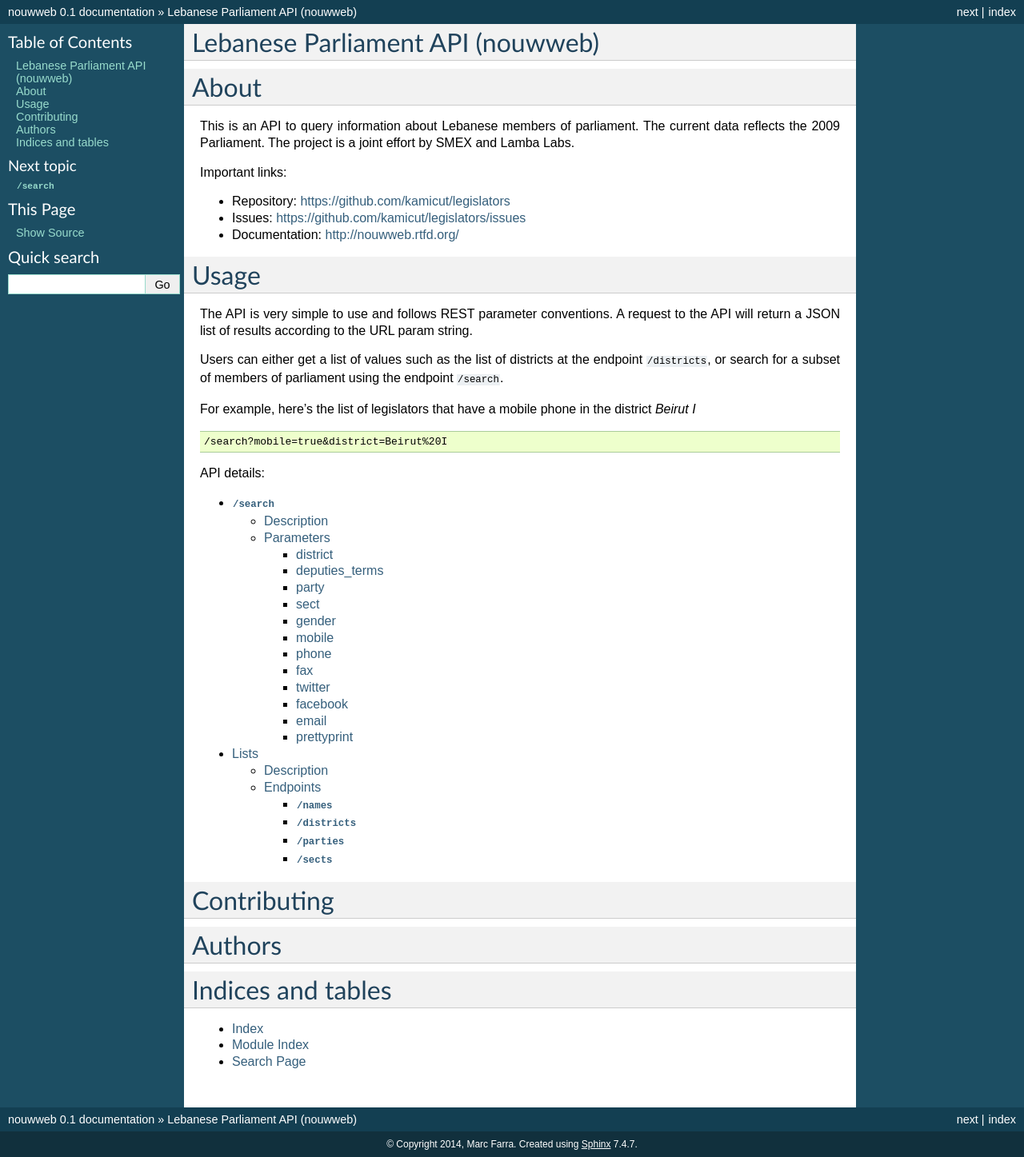
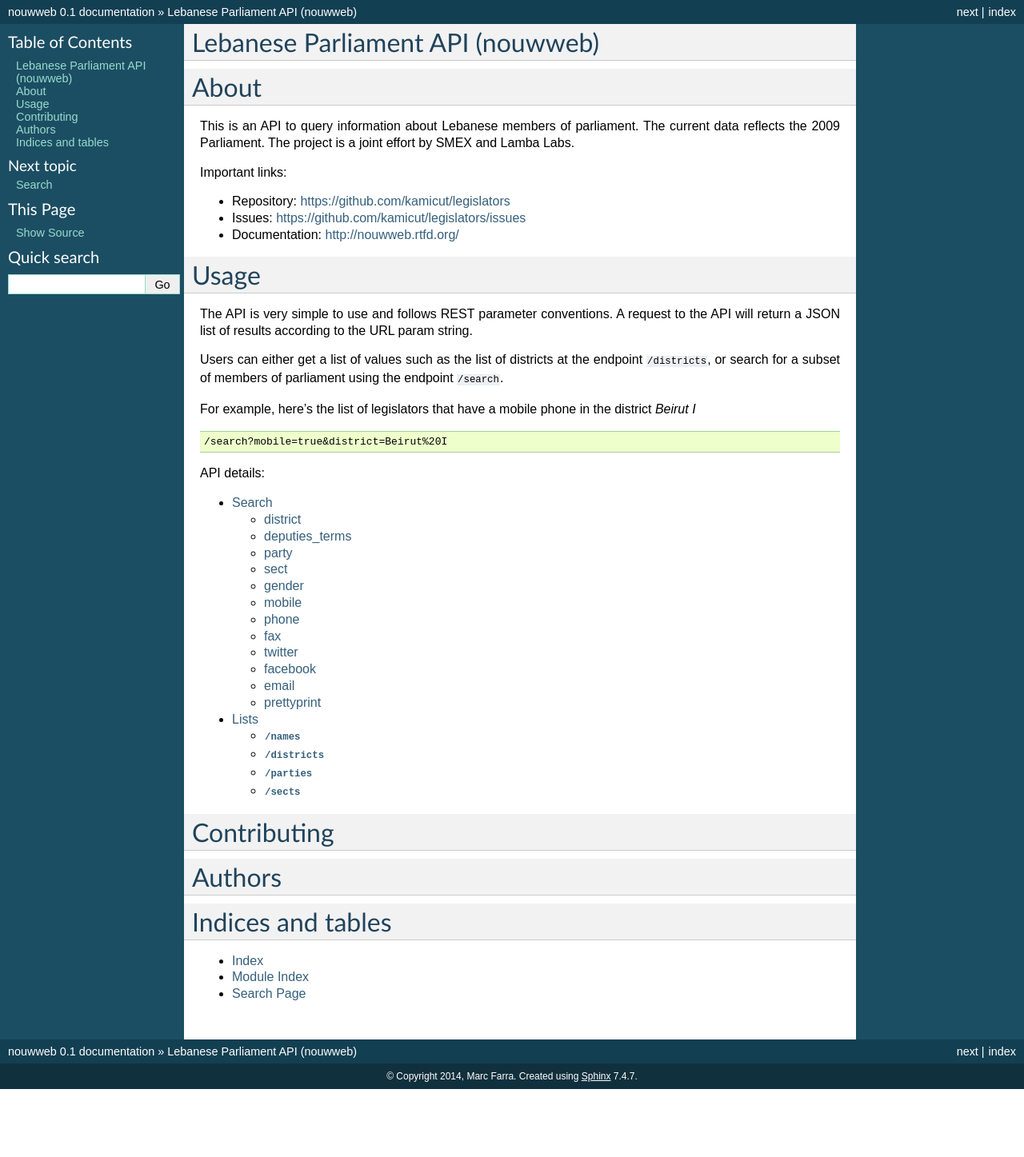
Before and after one commit to kamicut/legislators, a Sphinx documentation site: the page built from docs/index.rst, in a window 1280 px wide. Shown: the whole page at 80% size. Built offline with Sphinx 7.4.7, drawn with Linux system fonts in a browser that asks for light colours; after the commit the page ends 1362 px from its top, so only the background shows below that.

Commit message:
Update docs

```diff
--- a/docs/usage/lists.rst
+++ b/docs/usage/lists.rst
@@ -1,23 +1,19 @@
 Lists
 ========
 
-Description
------------
-The API provides for three endpoints that will generate lists of data. These are useful for secondary queries to the ``/search`` endpoint.
+The API provides for four endpoints that will generate lists of data. These are useful for secondary queries to the ``/search`` endpoint.
 
-Endpoints
-----------
 
 ``/names``
-^^^^^^^^^^
+------------------
 Returns the list of names of the 2009 legislators in English and in Arabic.
 
 ``/districts``
-^^^^^^^^^^^^^^^^^^^^
+------------------
 Returns the list of districts and the number of legislators in that district.
 
 ``/parties``
-^^^^^^^^^^^^^^^^^^^^
+------------------
 Returns the list of political parties and the number of legislators of that party.
 Some parliamentary members belong to two parties. The list will account for that by creating a duplicate listing
 that includes both parties.
@@ -31,5 +27,5 @@ that includes both parties.
 	- ...
 
 ``/sects``
-^^^^^^^^^^
+------------------
 Returns the list of sects and the number of legislators that are part of that sect.
--- a/docs/usage/search.rst
+++ b/docs/usage/search.rst
@@ -1,8 +1,5 @@
-``/search``
+Search
 ===========
-
-Description
------------
 
 The ``/search`` endpoint is the main access to the API and allows the user to find information about the current members of parliament. There are multiple paramaters that can be added to the URL to filter and group the results of a query.
 
@@ -18,8 +15,6 @@ If a value contains a space such as ``Beirut I`` it should be `properly encoded
 
 	/search?mobile=true&district=Beirut%20I
 
-Parameters
------------
 
 The parameters are:
 
@@ -41,7 +36,7 @@ The parameters are:
 In some parameters such as ``district`` and ``parties``, the value of the parameter has to correspond to an existing value from a list we provide at a different API endpoint such as ``/districts`` and ``/parties``.
 
 district
-^^^^^^^^
+---------
 The district that the member of parliament represents. The name should be one that appears at the API endpoint ``/districts``
 
 .. code-block:: none
@@ -50,7 +45,7 @@ The district that the member of parliament represents. The name should be one th
 	&district=Metn
 
 deputies_terms
-^^^^^^^^^^^^^^^^
+------------------
 The terms in parliament in which the legislator has been elected.
 
 .. code-block:: none
@@ -59,7 +54,7 @@ The terms in parliament in which the legislator has been elected.
 	&deputies_term=1992
 
 party
-^^^^^^^^
+---------
 The legislators that belong to a certain political party. The name should be one that appears at the API endpoint ``/parties``
 
 .. code-block:: none
@@ -68,7 +63,7 @@ The legislators that belong to a certain political party. The name should be one
 	&party=Zahle%20Bloc
 
 sect
-^^^^^^^^
+---------
 The legislators that belong to a certain sect. The name should be one that appears at the API endpoint ``/sects``
 
 .. code-block:: none
@@ -77,7 +72,7 @@ The legislators that belong to a certain sect. The name should be one that appea
 	&sect=Maronite
 
 gender
-^^^^^^^^
+---------
 Can be either ``Female`` or ``Male``.
 
 .. code-block:: none
@@ -86,7 +81,7 @@ Can be either ``Female`` or ``Male``.
 	&gender=Female
 
 mobile
-^^^^^^^^
+---------
 Can be either ``true`` or ``false``. Lists representatives for which we have a mobile number.
 
 .. code-block:: none
@@ -95,7 +90,7 @@ Can be either ``true`` or ``false``. Lists representatives for which we have a m
 	&mobile=true
 
 phone
-^^^^^^^^
+---------
 Can be either ``true`` or ``false``. Lists representatives for which we have a landline number.
 
 .. code-block:: none
@@ -104,7 +99,7 @@ Can be either ``true`` or ``false``. Lists representatives for which we have a l
 	&phone=true
 
 fax
-^^^^^^^^
+---------
 Can be either ``true`` or ``false``. Lists representatives for which we have a fax number.
 
 .. code-block:: none
@@ -113,7 +108,7 @@ Can be either ``true`` or ``false``. Lists representatives for which we have a f
 	&fax=true
 
 twitter
-^^^^^^^^
+---------
 Can be either ``true`` or ``false``. Lists representatives that have a twitter account.
 
 .. code-block:: none
@@ -122,7 +117,7 @@ Can be either ``true`` or ``false``. Lists representatives that have a twitter a
 	&twitter=true
 
 facebook
-^^^^^^^^
+---------
 Can be either ``true`` or ``false``. Lists representatives that have a facebook account.
 
 .. code-block:: none
@@ -131,7 +126,7 @@ Can be either ``true`` or ``false``. Lists representatives that have a facebook
 	&facebook=true
 
 email
-^^^^^^^^
+---------
 Can be either ``true`` or ``false``. Lists representatives that have an email account.
 
 .. code-block:: none
@@ -140,5 +135,5 @@ Can be either ``true`` or ``false``. Lists representatives that have an email ac
 	&email=true
 
 prettyprint
-^^^^^^^^^^^^^^^^
+------------------
 Can be either ``true`` or ``false``. Indents the response for pretty printing.
```
Also changed, not shown: 9 other files.
